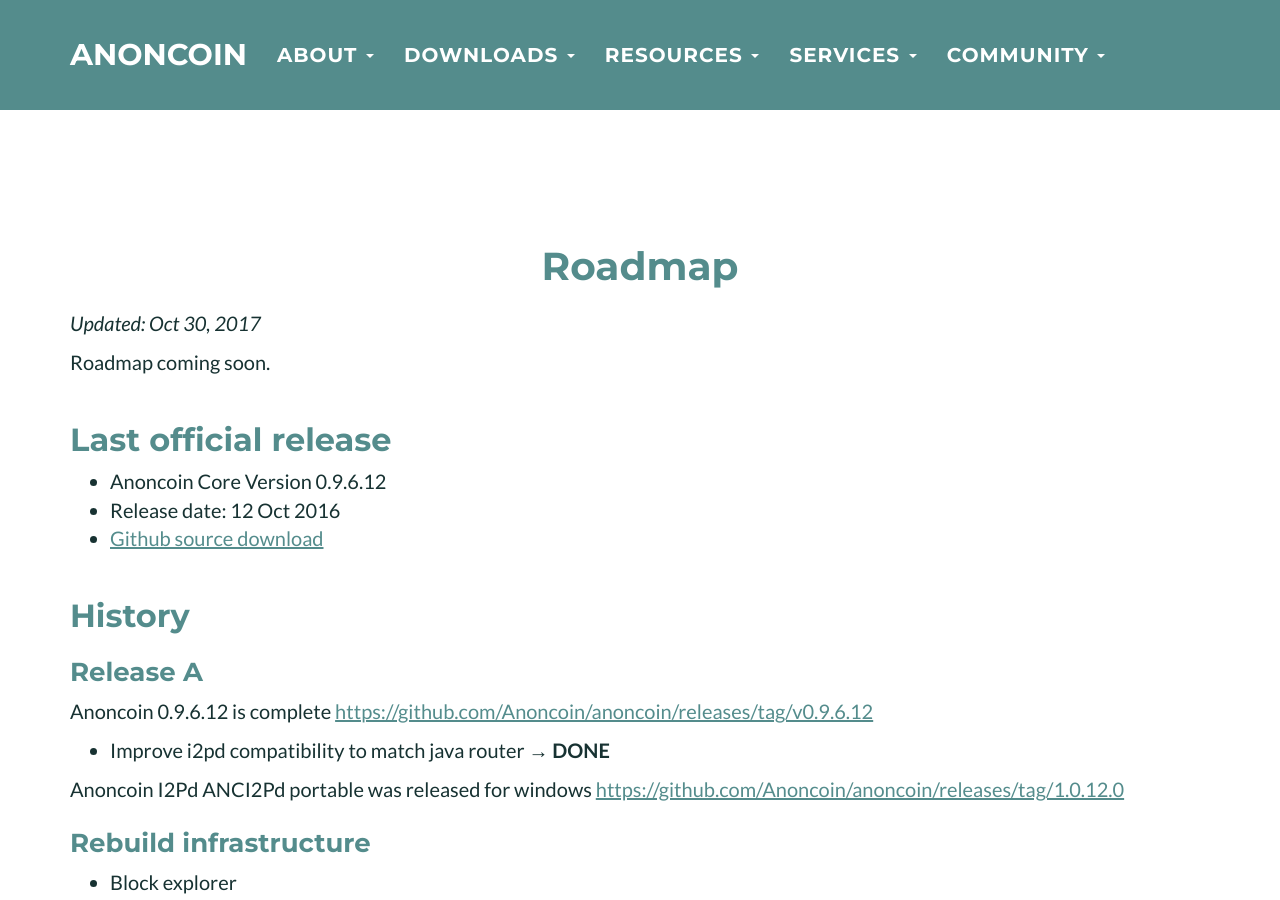
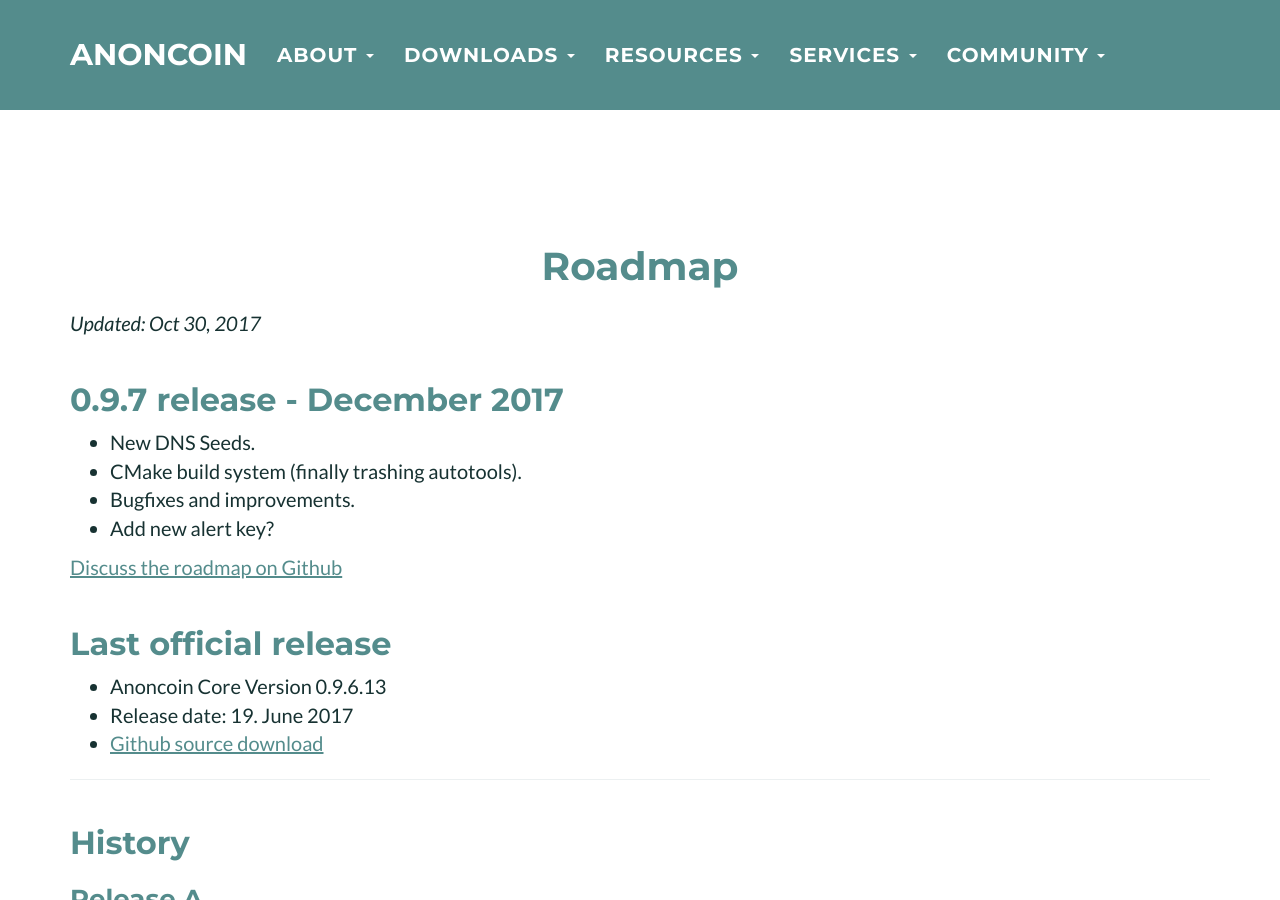
Before and after one commit to Anoncoin/anoncoin-website, a Jekyll site: the page built from about/Roadmap.md, in a window 1280 px wide and 900 px high. Built offline with Jekyll 4.4.1, drawn with Linux system fonts in a browser that asks for light colours.

Commit message:
Update roadmap

```diff
--- a/about/Roadmap.md
+++ b/about/Roadmap.md
@@ -5,20 +5,29 @@ permalink: /Roadmap/
 date:   2017-10-30 22:44:35 +0200
 ---
 
-Roadmap coming soon.
+0.9.7 release - December 2017
+---------------------
+
+-   New DNS Seeds.
+-   CMake build system (finally trashing autotools).
+-   Bugfixes and improvements.
+-   Add new alert key?
+
+[Discuss the roadmap on Github](https://github.com/Anoncoin/anoncoin/issues/3)
 
 
 
 Last official release
 ---------------------
 
--   Anoncoin Core Version 0.9.6.12
--   Release date: 12 Oct 2016
--   [Github source download](https://github.com/Anoncoin/anoncoin/tree/master)
+-   Anoncoin Core Version 0.9.6.13
+-   Release date: 19. June 2017
+-   [Github source download](https://github.com/Anoncoin/anoncoin/archive/5e441d8.zip)
 
+-----------------------------------
 
-History
------------------------------------
+## History
+
 
 ### Release A
 
```
